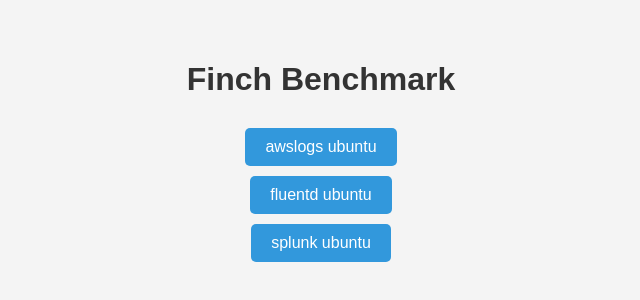
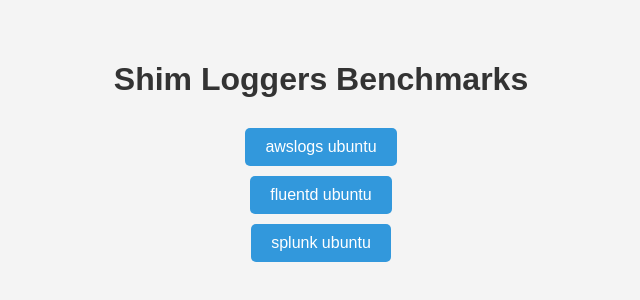
Before and after one commit to aws/shim-loggers-for-containerd, a plain HTML site: page dev/bench/index.html in a window 1280 px wide. Shown: the part 294-594 px from the top of the page, without its empty margins (319-959 px from the left). Drawn offline with Linux system fonts and the light colour scheme.

Commit message:
fix: benchmarks GitHub website page title
Signed-off-by: Austin Vazquez <macedonv@amazon.com>

```diff
--- a/dev/bench/index.html
+++ b/dev/bench/index.html
@@ -36,7 +36,7 @@
     </style>
 </head>
 <body>
-<h1>Finch Benchmark</h1>
+<h1>Shim Loggers Benchmarks</h1>
 <a href="./awslogs/ubuntu/index.html">awslogs ubuntu</a>
 <a href="./fluentd/ubuntu/index.html">fluentd ubuntu</a>
 <a href="./splunk/ubuntu/index.html">splunk ubuntu</a>
```
